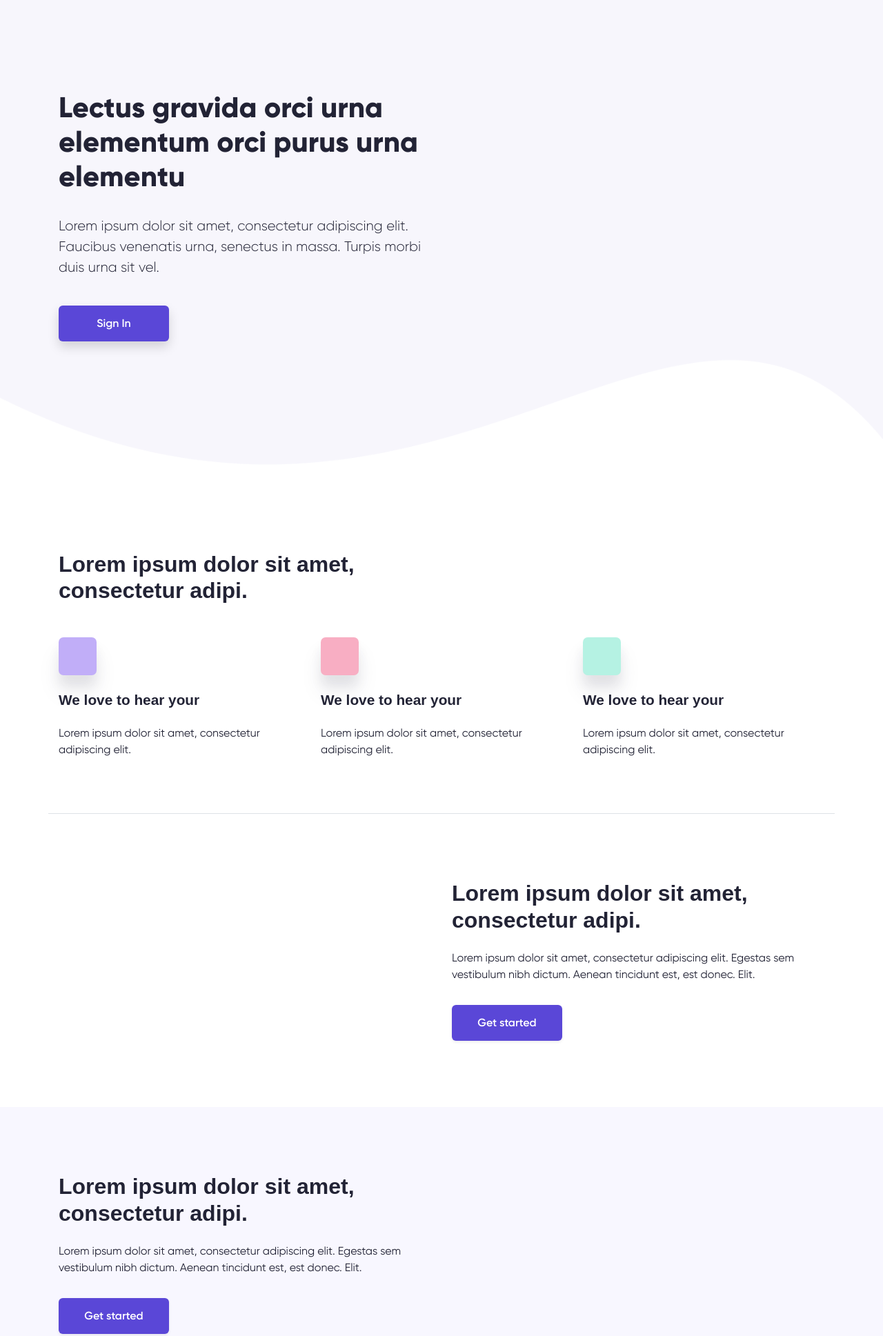
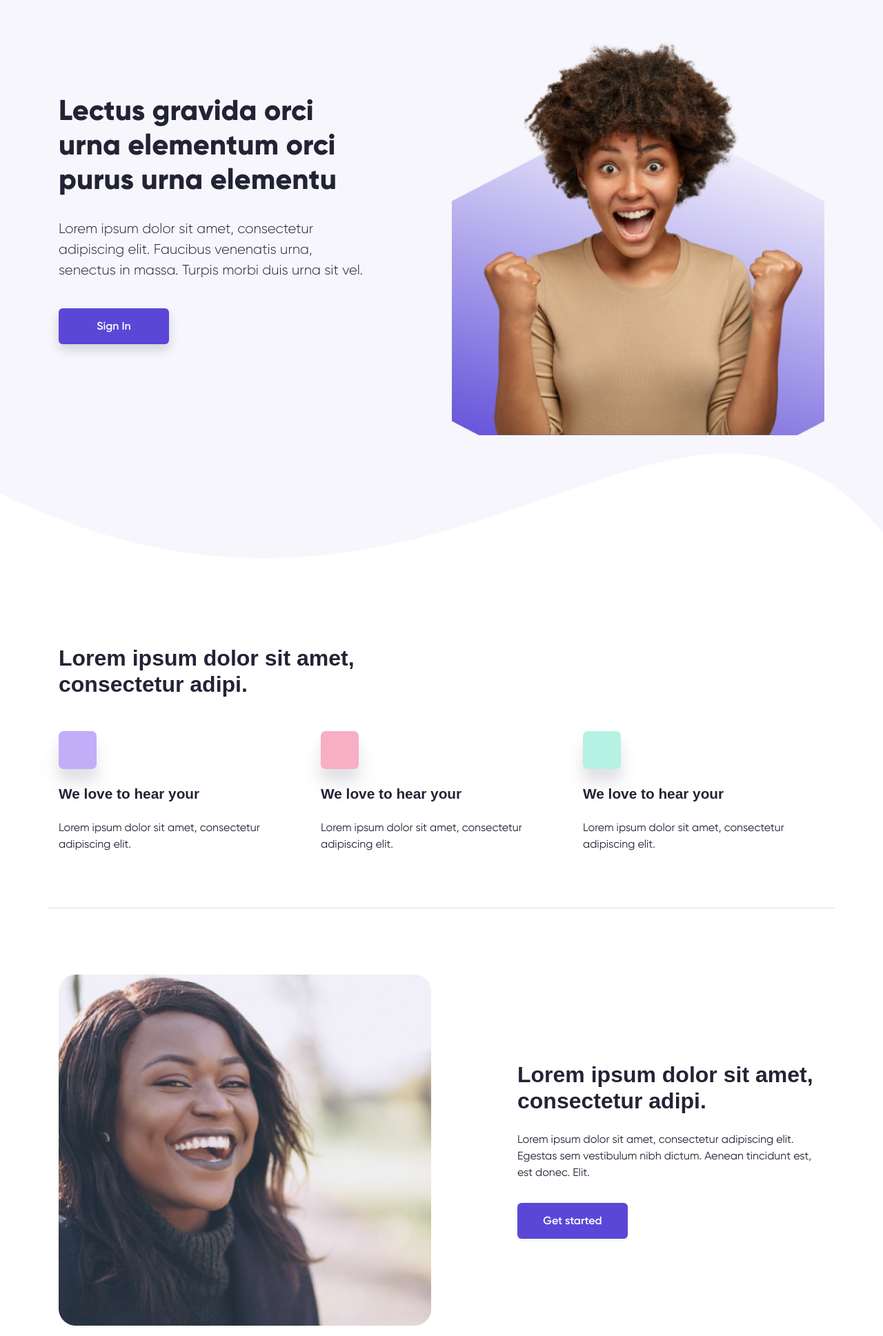
Before and after one commit to stephendoyin/CC-templatethree, a plain HTML site: page index.html in a window 1280 px wide. Shown: the part 93-2030 px from the top of the page at 69% size. Drawn offline with nearby package versions, Linux system fonts and the light colour scheme.

Commit message:
added images

```diff
--- a/index.html
+++ b/index.html
@@ -47,8 +47,8 @@
       </header>
 
       <div class="container">
-        <div class="row">
-          <div class="col-md-6">
+        <div class="row align-items-center justify-content-between">
+          <div class="col-md-5">
             <h1 class="hero__title pb-4">
               Lectus gravida orci urna elementum orci purus urna elementu
             </h1>
@@ -60,6 +60,7 @@
             <a href="" class="btn mt-4 shadow btn-primary"> Sign In </a>
           </div>
           <div class="col-md-6 position-relative">
+            <img src="assets/images/img.png" width="100%" alt="" />
             <img
               src="assets/images/svg/dot.svg"
               class="position-absolute hero__dots"
@@ -125,9 +126,11 @@
 
     <section class="">
       <div class="container">
-        <div class="row">
-          <div class="col-md-6"></div>
+        <div class="row align-items-center justify-content-between">
           <div class="col-md-6">
+            <img src="assets/images/smiling.png" width="100%" alt="" />
+          </div>
+          <div class="col-md-5">
             <h3 class="title mb-4">
               Lorem ipsum dolor sit amet, consectetur adipi.
             </h3>
@@ -143,8 +146,8 @@
 
     <section class="section__colored">
       <div class="container position-relative">
-        <div class="row">
-          <div class="col-md-6 position-relative">
+        <div class="row align-items-center justify-content-between">
+          <div class="col-md-5 position-relative">
             <h3 class="title mb-4">
               Lorem ipsum dolor sit amet, consectetur adipi.
             </h3>
@@ -153,6 +156,9 @@
               sem vestibulum nibh dictum. Aenean tincidunt est, est donec. Elit.
             </p>
             <a href="" class="btn btn-primary mt-3 shadow-sm"> Get started </a>
+          </div>
+          <div class="col-md-5">
+            <img src="assets/images/imgtwo.png" alt="" />
           </div>
         </div>
       </div>
@@ -195,8 +201,10 @@
 
     <section class="section__colored" style="padding-bottom: 0">
       <div class="container">
-        <div class="row">
-          <div class="col-md-6"></div>
+        <div class="row align-items-center justify-content-between">
+          <div class="col-md-5">
+            <img src="assets/images/imgfour.png" width="100%" alt="" />
+          </div>
           <div class="col-md-6">
             <h2 class="title mb-5 pb-4">
               Lorem ipsum dolor sit amet,<br class="d-none d-md-block" />
--- a/styles/styles.scss
+++ b/styles/styles.scss
@@ -49,7 +49,7 @@ body {
   background: url(../assets/images/Hero-bg.png);
   background-size: cover;
   background-position: right bottom;
-  padding: 14rem 0 13rem 0;
+  padding: 6rem 0 13rem 0;
   z-index: 0;
 
   &__title {
```
Also changed, not shown: assets/images/img.png (added), assets/images/imgfour.png (added), assets/images/imgtwo.png (added), assets/images/smiling.png (added), styles/styles.css, 1 other file.
